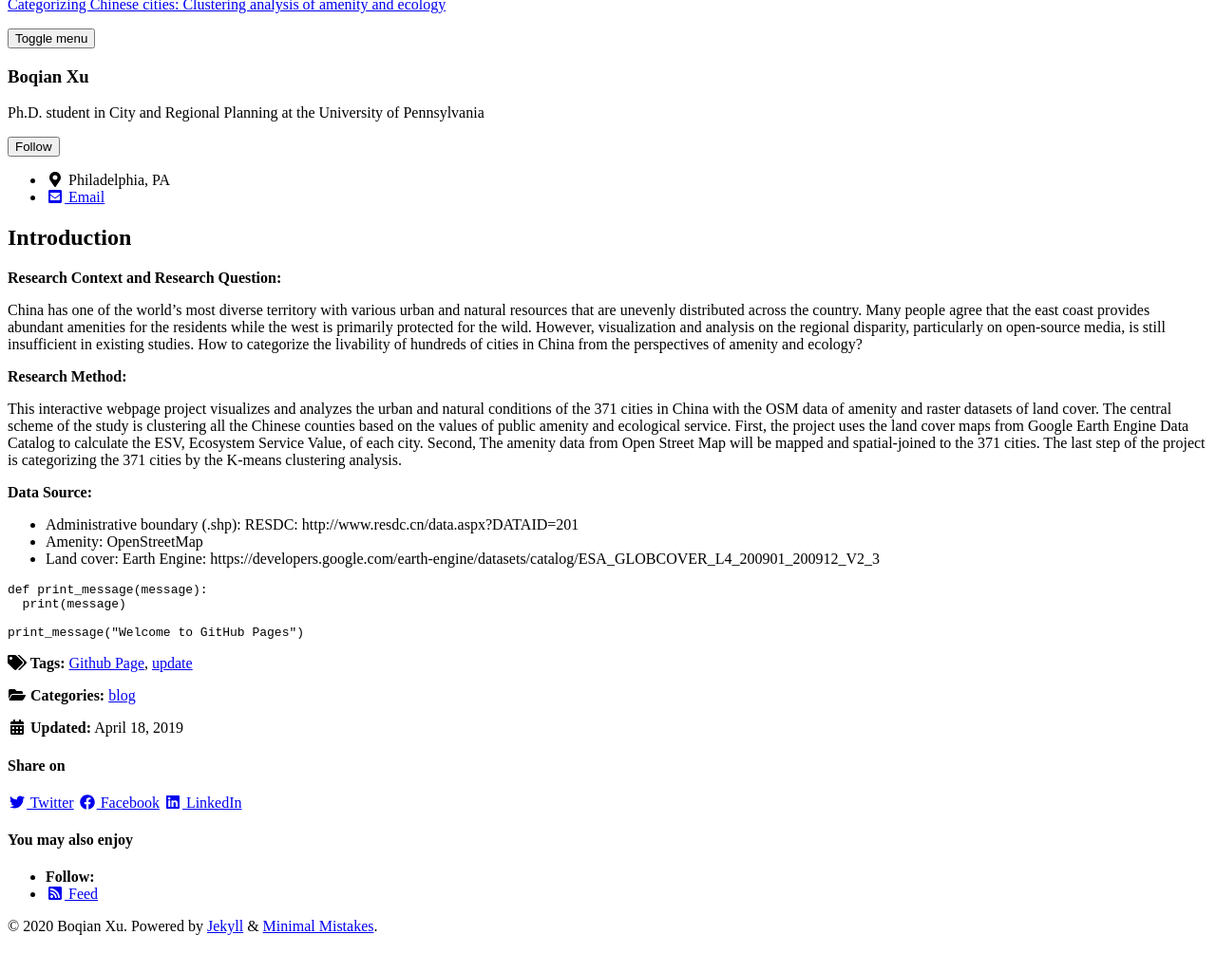
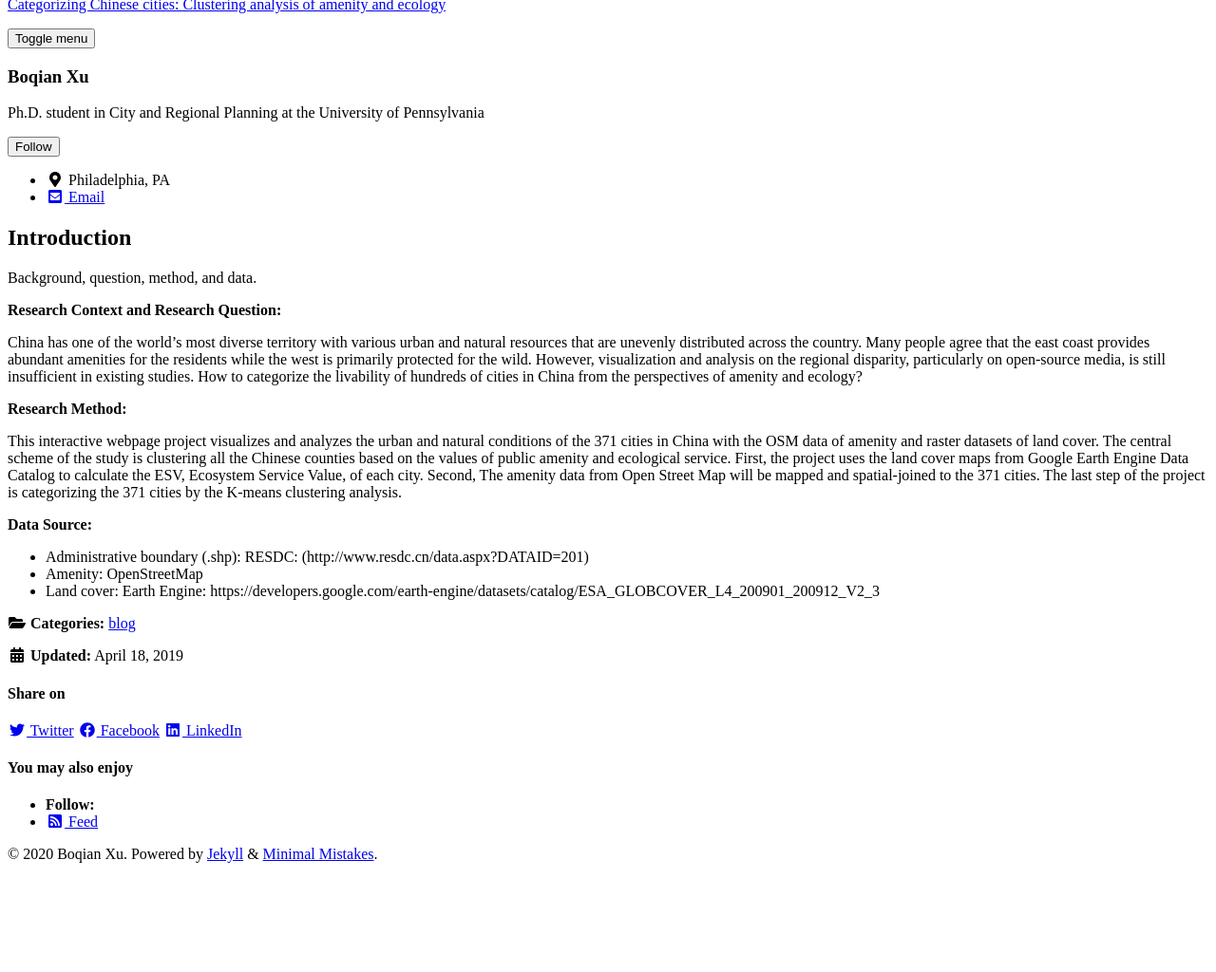
Before and after one commit to boqianxu/CategorizingChineseCities, a Jekyll site: the page built from _posts/2019-04-18-welcome-to-github-pages.md, in a window 1280 px wide, cut to the strip 112-1167 px from the top of the page. Shown: the top 1024 px of the strip at 95% size. Built offline with Jekyll 4.4.1, drawn with Linux system fonts in a browser that asks for light colours; cached includes are drawn as plain includes; nearby versions of some CDN libraries; after the commit the page ends 1091 px from its top, so only the background shows below that.

Commit message:
Update 2019-04-18-welcome-to-github-pages.md

````diff
--- a/_posts/2019-04-18-welcome-to-github-pages.md
+++ b/_posts/2019-04-18-welcome-to-github-pages.md
@@ -4,9 +4,8 @@ date: 2019-04-18T15:34:30-04:00
 categories:
   - blog
 tags:
-  - Github Page
-  - update
 ---
+Background, question, method, and data.
 
 **Research Context and Research Question:**
 
@@ -19,14 +18,6 @@ This interactive webpage project visualizes and analyzes the urban and natural c
 
 **Data Source:**
 
-- Administrative boundary (.shp): RESDC: http://www.resdc.cn/data.aspx?DATAID=201
+- Administrative boundary (.shp): RESDC: (http://www.resdc.cn/data.aspx?DATAID=201)
 - Amenity: OpenStreetMap
 - Land cover:	Earth Engine: https://developers.google.com/earth-engine/datasets/catalog/ESA_GLOBCOVER_L4_200901_200912_V2_3
-
-
-```python
-def print_message(message):
-  print(message)
-
-print_message("Welcome to GitHub Pages")
-```
````
